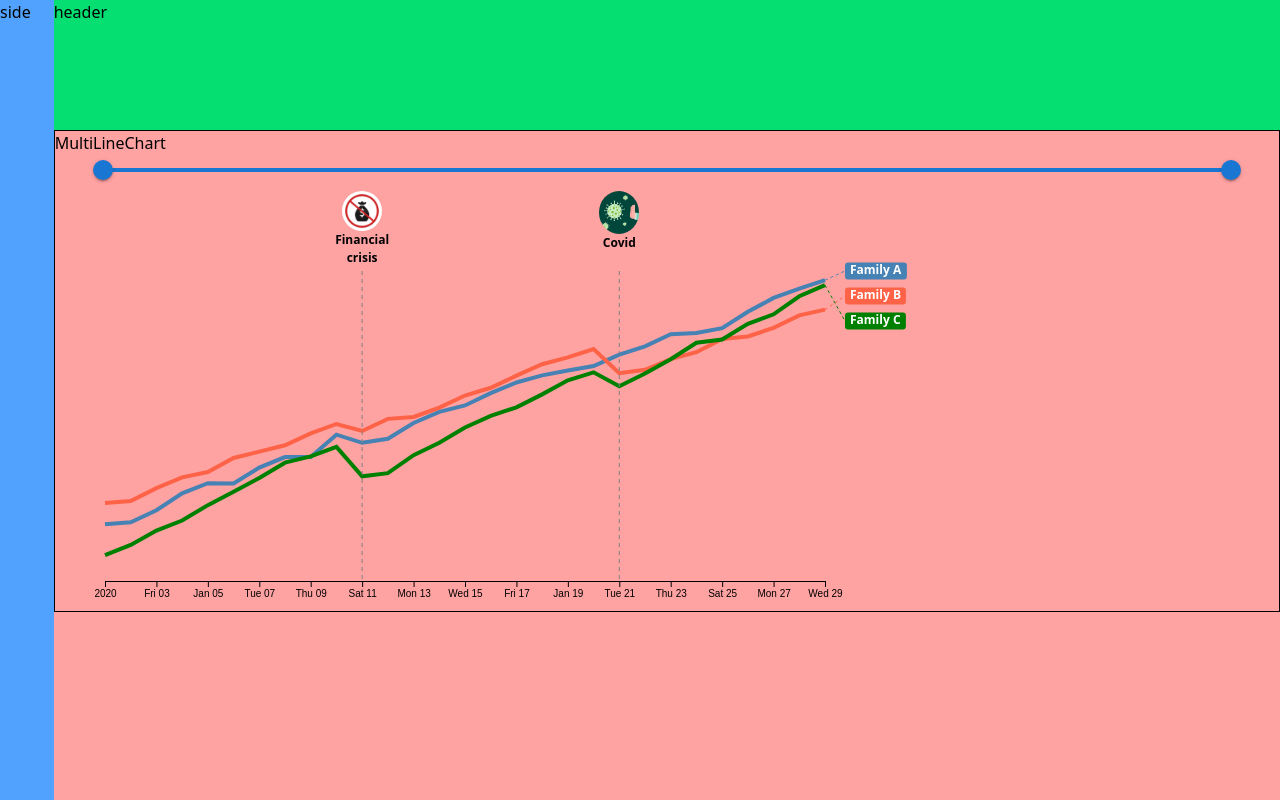
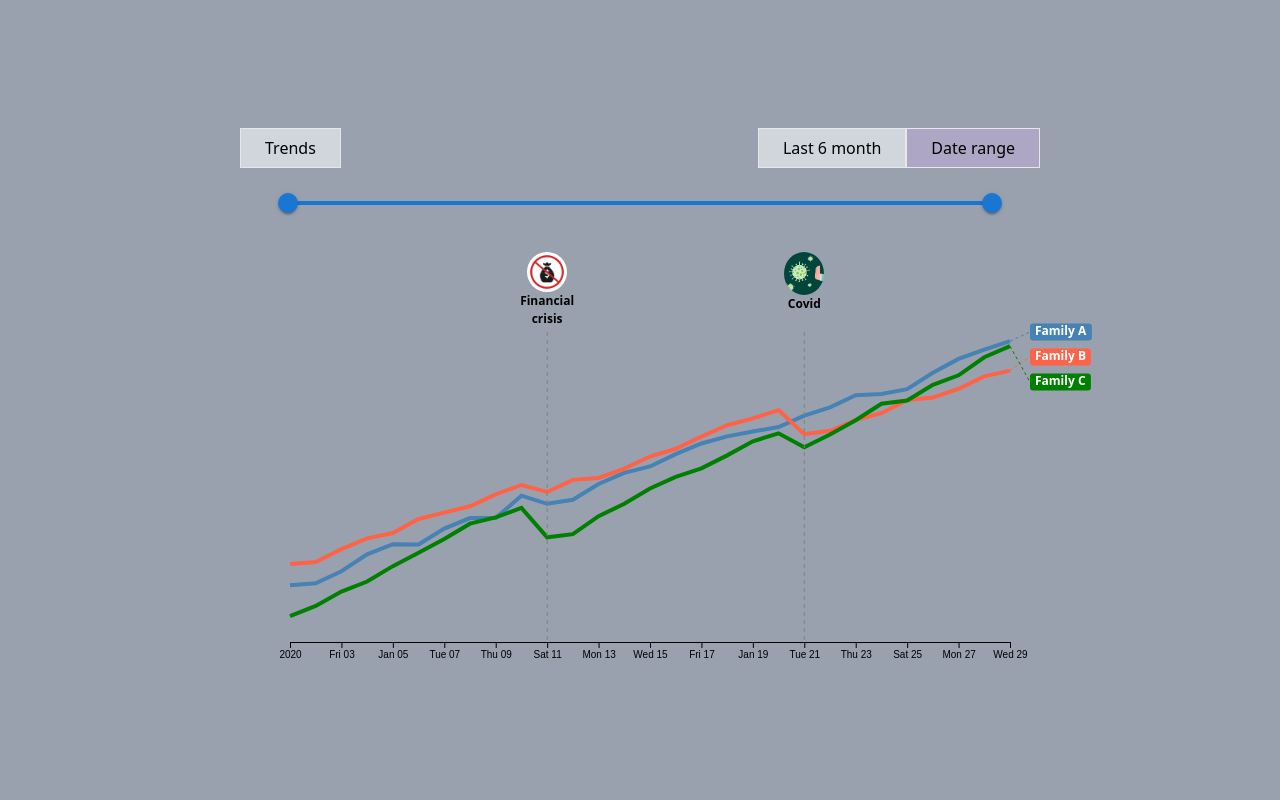
Before and after one commit to badzso-boop/ge_multilinechart, a React (Vite) app: page / in a window 1280 px wide. Built offline with nearby package versions, Linux system fonts and the light colour scheme.

Commit message:
trends modal and buttons

```diff
--- a/src/App.tsx
+++ b/src/App.tsx
@@ -4,23 +4,11 @@ import './App.css'
 
 function App() {
   return (
-    <div className='flex'>
+    <div className='w-full h-screen bg-gray-400 flex items-center justify-center'>
 
-      <div className="w-[56px] bg-blue-400 h-screen">
-        side
-      </div>
-
-      <div className='w-full bg-red-300'>
-        <div className='w-full h-[130px] bg-green-400'>
-          header
-        </div>
-
-        <div className='border bg-red-300'>
-          MultiLineChart
-
+        <div>
           <MultiLineChart />
         </div>
-      </div>
 
     </div>
   )
--- a/src/components/MultiLineChart.tsx
+++ b/src/components/MultiLineChart.tsx
@@ -1,6 +1,7 @@
 import * as d3 from "d3"
 import Slider from '@mui/material/Slider';
-import React, { useRef, useEffect } from "react"
+import TrendsModal from "./TrendsModal";
+import React, { useRef, useEffect, useState } from "react"
 
 // Képek importálása marker ikonokhoz
 import Covid from "../images/covid.png"
@@ -32,37 +33,25 @@ const MultiLineChart: React.FC = () => {
     return d.toISOString().slice(0, 10); // YYYY-MM-DD formátum
   }
 
+  function Last6Month() {
+    setRangeVIsible(false);
+
+    const today = new Date();
+    const sixMonthsAgo = new Date();
+    sixMonthsAgo.setMonth(today.getMonth() - 6);
+
+    setDateRange([
+      dateToTimestamp(sixMonthsAgo),
+      dateToTimestamp(today),
+    ]);
+  }
+
   const startDate = new Date(2020, 0, 1);
   const endDate = new Date(2020, 0, 29);
   const [dateRange, setDateRange] = React.useState<[number, number]>([
     dateToTimestamp(startDate),
     dateToTimestamp(endDate),
   ])
-
-  const handleChange = (event: Event, newValue: number | number[]) => {
-    if (Array.isArray(newValue)) {
-      setDateRange(newValue as [number, number]);
-    }
-  };
-
-  // A D3 rajzolás csak a komponens betöltése után fusson le
-  useEffect(() => {
-    // 1️⃣ Margók és rajzterület beállítása
-    const margin = { top: 60, right: 30, bottom: 30, left: 50 }
-    const width = 800 - margin.left - margin.right
-    const height = 400 - margin.top - margin.bottom
-
-    // 2️⃣ SVG elem kiválasztása és méretezése
-    const svg = d3.select(ref.current)
-      .attr("width", width + margin.left + margin.right)
-      .attr("height", height + margin.top + margin.bottom)
-
-    // Minden korábbi tartalom törlése (újrarenderelésnél fontos)
-    svg.selectAll("*").remove()
-
-    // 3️⃣ Rajzterület csoport létrehozása, margókkal eltolva
-    const g = svg.append("g")
-      .attr("transform", `translate(${margin.left},${margin.top})`)
 
   // 4️⃣ Adatok generálása (3 különböző "család" vonal)
   const data: LineSeries[] = [
@@ -104,7 +93,42 @@ const MultiLineChart: React.FC = () => {
     },
   ]
 
-    const filteredData = data.map(series => ({
+  const [isModalOpen, setIsModalOpen] = useState(false);
+  const [selectedIds, setSelectedIds] = useState<string[]>(data.map((d) => d.id));
+
+  const filteredModalData = data.filter((series) =>
+    selectedIds.includes(series.id)
+  );
+
+  const handleChange = (event: Event, newValue: number | number[]) => {
+    if (Array.isArray(newValue)) {
+      setDateRange(newValue as [number, number]);
+    }
+  };
+
+  const [rangeVisible, setRangeVIsible] = useState(true);
+
+  // A D3 rajzolás csak a komponens betöltése után fusson le
+  useEffect(() => {
+
+    // 1️⃣ Margók és rajzterület beállítása
+    const margin = { top: 60, right: 30, bottom: 30, left: 50 }
+    const width = 800 - margin.left - margin.right
+    const height = 400 - margin.top - margin.bottom
+
+    // 2️⃣ SVG elem kiválasztása és méretezése
+    const svg = d3.select(ref.current)
+      .attr("width", width + margin.left + margin.right)
+      .attr("height", height + margin.top + margin.bottom)
+
+    // Minden korábbi tartalom törlése (újrarenderelésnél fontos)
+    svg.selectAll("*").remove()
+
+    // 3️⃣ Rajzterület csoport létrehozása, margókkal eltolva
+    const g = svg.append("g")
+      .attr("transform", `translate(${margin.left},${margin.top})`)
+
+    const filteredData = filteredModalData.map(series => ({
       ...series,
       values: series.values.filter(v => v.x >= dateRange[0] && v.x <= dateRange[1])
     }))
@@ -264,6 +288,8 @@ const MultiLineChart: React.FC = () => {
     const labelStartX = width + 20 // címke kezdő X pozíció
 
     lines.each(function (line, i) {
+      if (!line.values.length) return;
+
       const group = d3.select(this)
       const lastPoint = line.values[line.values.length - 1]
       const labelText = line.id
@@ -380,13 +406,40 @@ const MultiLineChart: React.FC = () => {
       .style("font-size", "12px")
       .style("opacity", 0)
 
-  }, [dateRange]) // useEffect csak egyszer fusson
+  }, [dateRange, filteredModalData]) // useEffect csak egyszer fusson
 
   // Visszatérés: üres SVG, amit a D3 tölt fel
   return (
     <div>
+      <TrendsModal
+        isOpen={isModalOpen}
+        onClose={() => setIsModalOpen(false)}
+        data={data}
+        selectedIds={selectedIds}
+        onSelectionChange={setSelectedIds}
+      />
 
-      <div className="mx-12 mb-5">
+      <div className="flex flex-wrap justify-between">
+        <div>
+          <button className="py-[7px] px-[24px] text-base bg-gray-300 cursor-pointer border border-gray-200" onClick={() => setIsModalOpen(true)}>
+            Trends
+          </button>
+        </div>
+
+        <div>
+          <button className={`py-[7px] px-[24px] text-base bg-gray-300 cursor-pointer border border-gray-200 ${rangeVisible ? "" : "active-btn"}`} onClick={() => Last6Month()}>
+            Last 6 month
+          </button>
+          <button className={`py-[7px] px-[24px] text-base bg-gray-300 cursor-pointer border border-gray-200 ${rangeVisible ? "active-btn" : ""}`} onClick={() => setRangeVIsible(true)}>
+            Date range
+          </button>
+        </div>
+      </div>
+
+
+      {
+        rangeVisible && (
+          <div className="mx-12 mb-5 mt-5">
             <Slider
               value={dateRange}
               min={dateToTimestamp(startDate)}
@@ -397,9 +450,11 @@ const MultiLineChart: React.FC = () => {
               step={24 * 3600 * 1000} // 1 nap lépésköz
             />
           </div>
+        )
+      }
 
 
-      <svg ref={ref}></svg>
+      <svg className="mt-12" ref={ref}></svg>
     </div>
   )
 }
--- /dev/null
+++ b/src/components/TrendsModal.tsx
@@ -0,0 +1,95 @@
+import React, { useState } from "react";
+
+interface LineValue {
+  x: number;
+  y: number;
+}
+
+interface LineSeries {
+  id: string;
+  color: string;
+  values: LineValue[];
+}
+
+interface TrendsModalProps {
+  isOpen: boolean;
+  onClose: () => void;
+  data: LineSeries[];
+  selectedIds: string[]; // jelenleg kiválasztott sorok
+  onSelectionChange: (ids: string[]) => void;
+}
+
+const TrendsModal: React.FC<TrendsModalProps> = ({
+  isOpen,
+  onClose,
+  data,
+  selectedIds,
+  onSelectionChange,
+}) => {
+  const [localSelection, setLocalSelection] = useState<string[]>(selectedIds);
+
+  if (!isOpen) return null;
+
+  const toggleId = (id: string) => {
+    let updated: string[];
+    if (localSelection.includes(id)) {
+      updated = localSelection.filter((item) => item !== id);
+    } else {
+      updated = [...localSelection, id];
+    }
+    setLocalSelection(updated);
+    onSelectionChange(updated);
+  };
+
+  return (
+    <div className="fixed inset-0 z-[100] flex items-center justify-center">
+
+      {/* Háttér overlay */}
+      <div
+        className="absolute inset-0 custom-opacity"
+        onClick={onClose}
+      />
+
+
+      {/* Modal tartalom */}
+      <div className="relative bg-white rounded-2xl shadow-lg w-[80%] max-w-3xl p-8 z-[101]">
+
+
+        <h2 className="text-2xl font-bold mb-4">Válaszd ki a sorokat</h2>
+
+        <div className="space-y-3">
+          {data.map((series) => (
+            <label
+              key={series.id}
+              className="flex items-center space-x-2 cursor-pointer"
+            >
+              <input
+                type="checkbox"
+                checked={localSelection.includes(series.id)}
+                onChange={() => toggleId(series.id)}
+                className="h-4 w-4"
+              />
+              <span
+                className="font-medium"
+                style={{ color: series.color }}
+              >
+                {series.id}
+              </span>
+            </label>
+          ))}
+        </div>
+
+
+        {/* Bezárás gomb */}
+        <button
+          onClick={onClose}
+          className="absolute top-4 right-4 text-gray-500 hover:text-gray-800"
+        >
+          ✕
+        </button>
+      </div>
+    </div>
+  );
+};
+
+export default TrendsModal;
--- a/src/index.css
+++ b/src/index.css
@@ -25,6 +25,15 @@
   transition: opacity 0.3s ease;
 }
 
+.active-btn {
+  background-color: #ada6c4;
+}
+
+.custom-opacity {
+  opacity: 75% !important;
+  background-color: black;
+}
+
 
 .marker-div {
   font-size: 20px;
```
Lines whose indentation alone changed are shown as unchanged.
